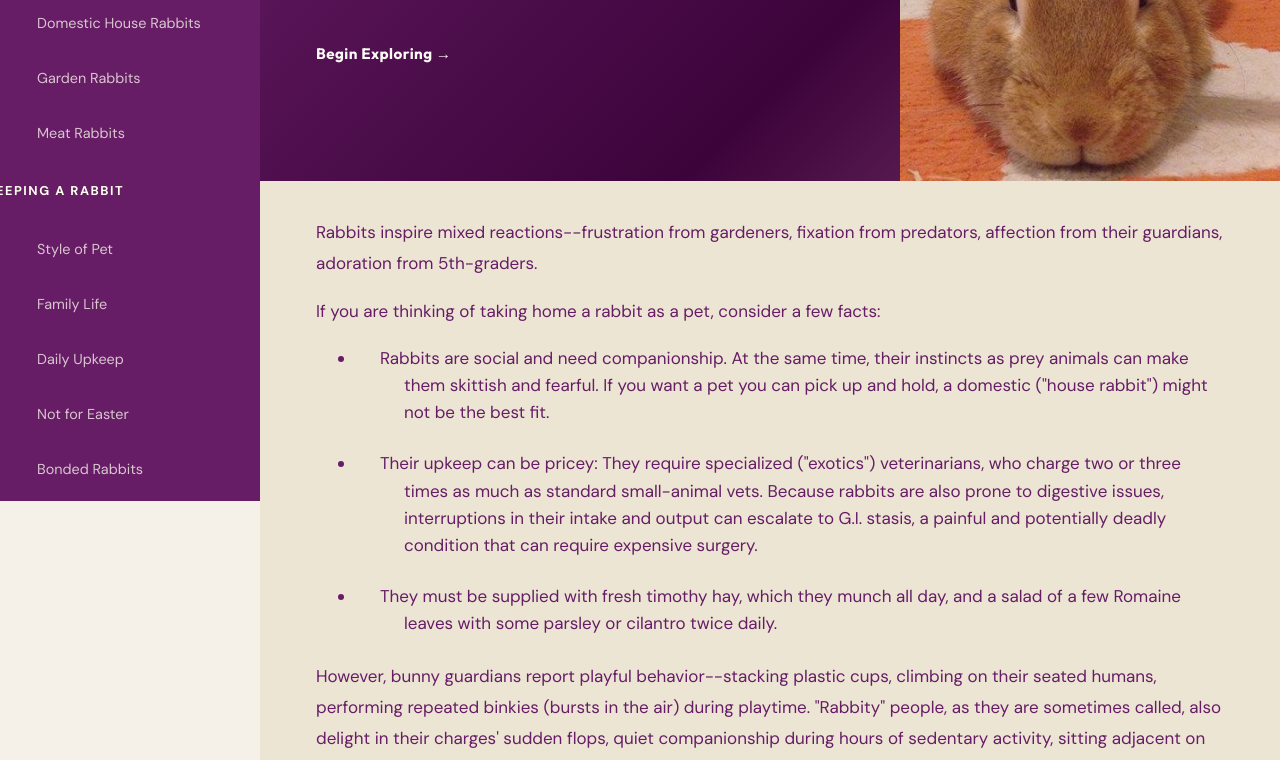
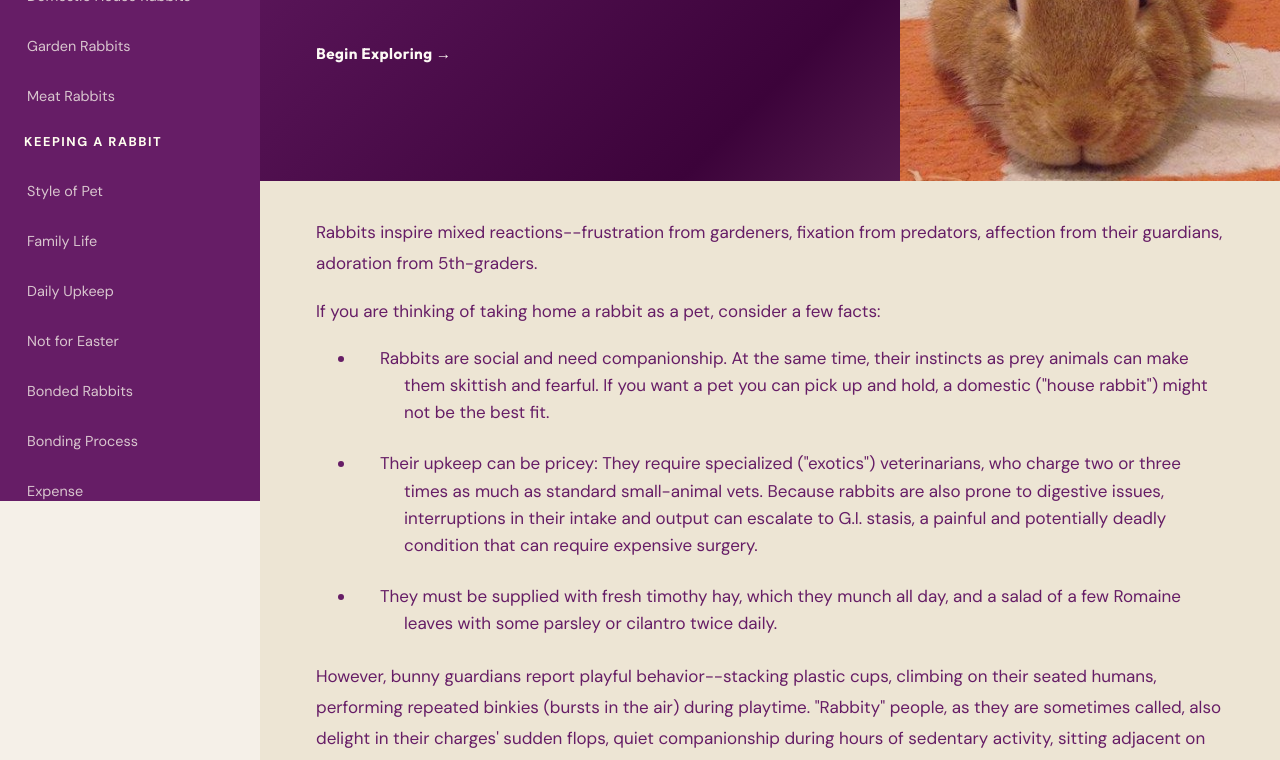
Before and after one commit to tf-G/GreatMWHrabbit, a plain HTML site: page index.html in a window 1280 px wide. Shown: the part 299-1059 px from the top of the page. Drawn offline with Linux system fonts and the light colour scheme.

Commit message:
take out padding

```diff
--- a/style.css
+++ b/style.css
@@ -107,14 +107,12 @@ body {
   letter-spacing: 0.12em;
   text-transform: uppercase;
   color: var(--ivory);
-  padding: 8px 10px 8px 10px;
   opacity: 1.0;
   font-weight: 600;
 }
 
 .nav-link {
   display: block;
-  padding: 4px 10px;
   color: rgba(245, 240, 232, 0.8);
   text-decoration: none;
   font-family: var(--font-body);
```
